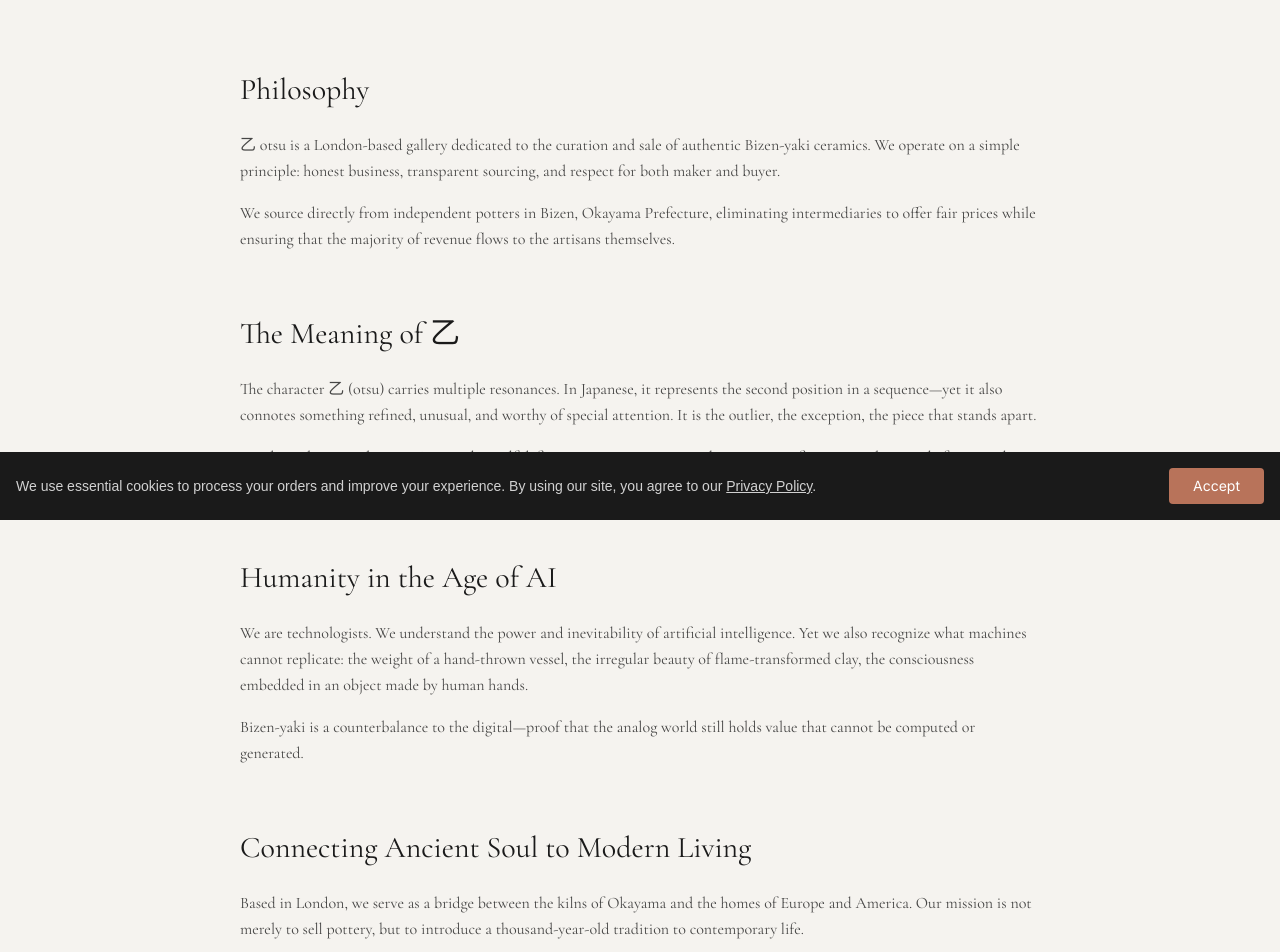
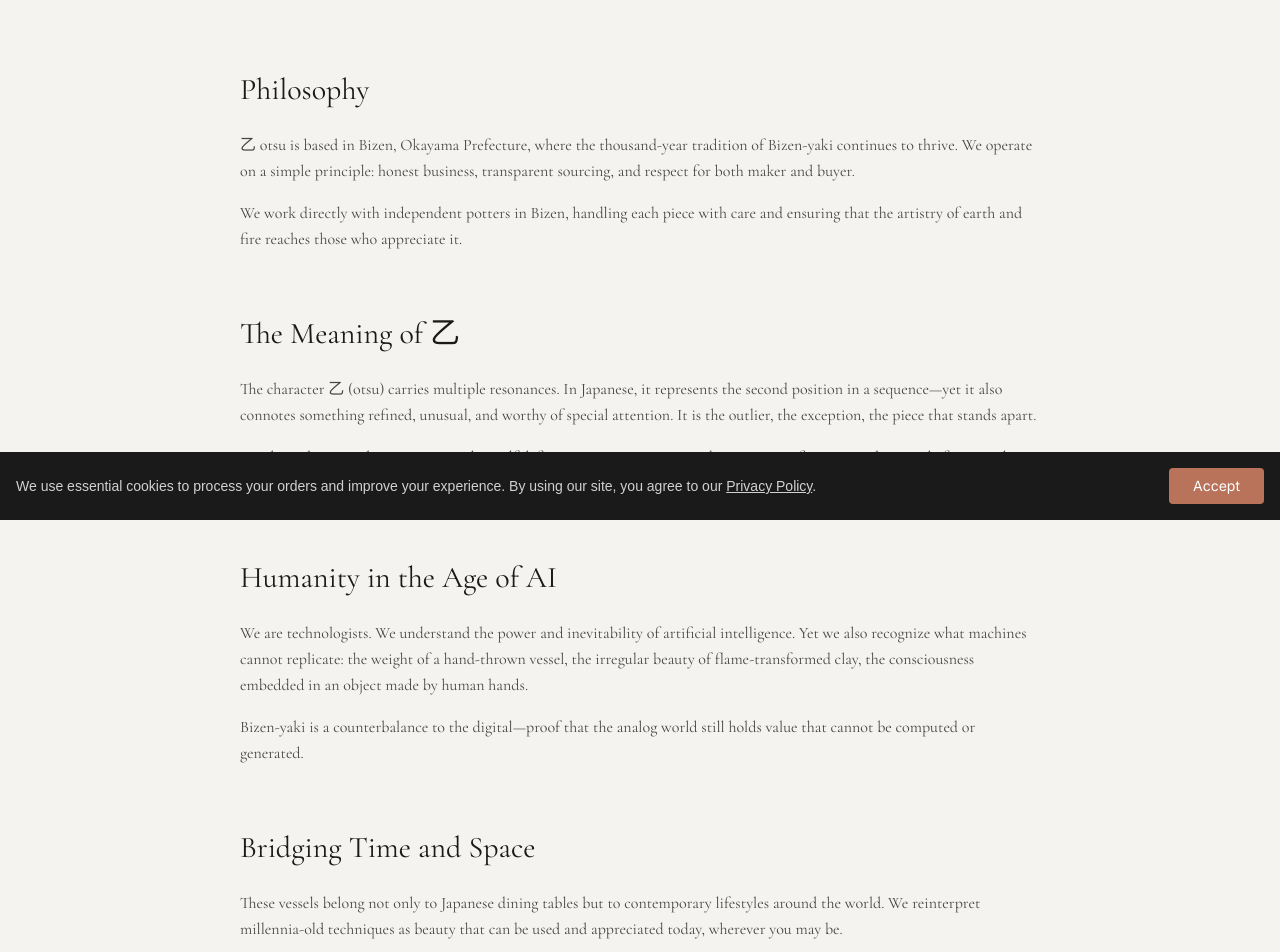
Before and after one commit to n-nomu/otsu-next-v2, a Next.js app: page /about-us in a window 1280 px wide. Shown: the part 280-1232 px from the top of the page. Built offline with nearby package versions, Linux system fonts and the light colour scheme; no server answers.

Commit message:
Update About Us and Hero pages

```diff
--- a/app/about-us/page.tsx
+++ b/app/about-us/page.tsx
@@ -4,7 +4,6 @@ import { Footer } from '@/components/Footer';
 export default function AboutUsPage() {
   return (
     <div className="min-h-screen bg-[#F5F3EF]">
-      {/* ヘッダー：ロゴのみ・左寄せ・墨黒 */}
       <header className="w-full py-6 px-8 bg-[#F5F3EF]">
         <div className="max-w-7xl mx-auto">
           <Link href="/" className="text-2xl font-serif text-[#1A1A1A] tracking-wider">
@@ -13,9 +12,7 @@ export default function AboutUsPage() {
         </div>
       </header>
 
-      {/* メインコンテンツ */}
       <main className="max-w-4xl mx-auto px-6 md:px-12 py-12 md:py-20">
-        {/* メインヘッダー */}
         <div className="text-center mb-20">
           <h1 className="text-4xl md:text-6xl text-[#1A1A1A] mb-6 tracking-wide"
               style={{ fontFamily: "'Cormorant Garamond', serif", fontWeight: 700 }}>
@@ -27,22 +24,19 @@ export default function AboutUsPage() {
           </p>
         </div>
 
-        {/* Philosophy */}
         <section className="mb-16">
           <h2 className="text-2xl md:text-3xl text-[#1A1A1A] mb-6 font-serif">Philosophy</h2>
           <p className="text-[#1A1A1A]/80 leading-relaxed mb-4" style={{ fontFamily: "'Cormorant Garamond', serif" }}>
-            乙 otsu is a London-based gallery dedicated to the curation and sale of authentic
-            Bizen-yaki ceramics. We operate on a simple principle: honest business, transparent
-            sourcing, and respect for both maker and buyer.
+            乙 otsu is based in Bizen, Okayama Prefecture, where the thousand-year tradition
+            of Bizen-yaki continues to thrive. We operate on a simple principle: honest business,
+            transparent sourcing, and respect for both maker and buyer.
           </p>
           <p className="text-[#1A1A1A]/80 leading-relaxed" style={{ fontFamily: "'Cormorant Garamond', serif" }}>
-            We source directly from independent potters in Bizen, Okayama Prefecture,
-            eliminating intermediaries to offer fair prices while ensuring that the majority
-            of revenue flows to the artisans themselves.
+            We work directly with independent potters in Bizen, handling each piece with care
+            and ensuring that the artistry of earth and fire reaches those who appreciate it.
           </p>
         </section>
 
-        {/* The Meaning of 乙 */}
         <section className="mb-16">
           <h2 className="text-2xl md:text-3xl text-[#1A1A1A] mb-6 font-serif">The Meaning of 乙</h2>
           <p className="text-[#1A1A1A]/80 leading-relaxed mb-4" style={{ fontFamily: "'Cormorant Garamond', serif" }}>
@@ -58,7 +52,6 @@ export default function AboutUsPage() {
           </p>
         </section>
 
-        {/* Humanity in the Age of AI */}
         <section className="mb-16">
           <h2 className="text-2xl md:text-3xl text-[#1A1A1A] mb-6 font-serif">Humanity in the Age of AI</h2>
           <p className="text-[#1A1A1A]/80 leading-relaxed mb-4" style={{ fontFamily: "'Cormorant Garamond', serif" }}>
@@ -73,13 +66,12 @@ export default function AboutUsPage() {
           </p>
         </section>
 
-        {/* Connecting Ancient Soul to Modern Living */}
         <section className="mb-16">
-          <h2 className="text-2xl md:text-3xl text-[#1A1A1A] mb-6 font-serif">Connecting Ancient Soul to Modern Living</h2>
+          <h2 className="text-2xl md:text-3xl text-[#1A1A1A] mb-6 font-serif">Bridging Time and Space</h2>
           <p className="text-[#1A1A1A]/80 leading-relaxed mb-4" style={{ fontFamily: "'Cormorant Garamond', serif" }}>
-            Based in London, we serve as a bridge between the kilns of Okayama and the homes
-            of Europe and America. Our mission is not merely to sell pottery, but to introduce
-            a thousand-year-old tradition to contemporary life.
+            These vessels belong not only to Japanese dining tables but to contemporary lifestyles
+            around the world. We reinterpret millennia-old techniques as beauty that can be
+            used and appreciated today, wherever you may be.
           </p>
           <p className="text-[#1A1A1A]/80 leading-relaxed" style={{ fontFamily: "'Cormorant Garamond', serif" }}>
             Whether you are a seasoned collector or encountering Bizen-yaki for the first time,
@@ -88,14 +80,12 @@ export default function AboutUsPage() {
           </p>
         </section>
 
-        {/* 締めくくり */}
         <div className="text-center mt-20 mb-12">
           <p className="text-2xl text-[#1A1A1A] font-serif italic" style={{ fontFamily: "'Cormorant Garamond', serif" }}>
             This is 乙 otsu.
           </p>
         </div>
 
-        {/* Back to Shop */}
         <div className="text-center">
           <Link href="/#shop"
                 className="inline-block px-8 py-3 border border-[#1A1A1A] text-[#1A1A1A] font-sans text-sm tracking-wide hover:bg-[#1A1A1A] hover:text-white transition-colors">
@@ -104,7 +94,6 @@ export default function AboutUsPage() {
         </div>
       </main>
 
-      {/* フッター */}
       <Footer />
     </div>
   );
--- a/app/sections/Hero.tsx
+++ b/app/sections/Hero.tsx
@@ -91,7 +91,7 @@ export function Hero() {
               isLoaded ? 'opacity-100 translate-y-0' : 'opacity-0 translate-y-6'
             }`}
           >
-            Handcrafted Excellence from Bizen, Okayama
+            Handcrafted Excellence from Bizen, Okayama, Japan
           </p>
 
           {/* Tertiary Text (italic) */}
```
